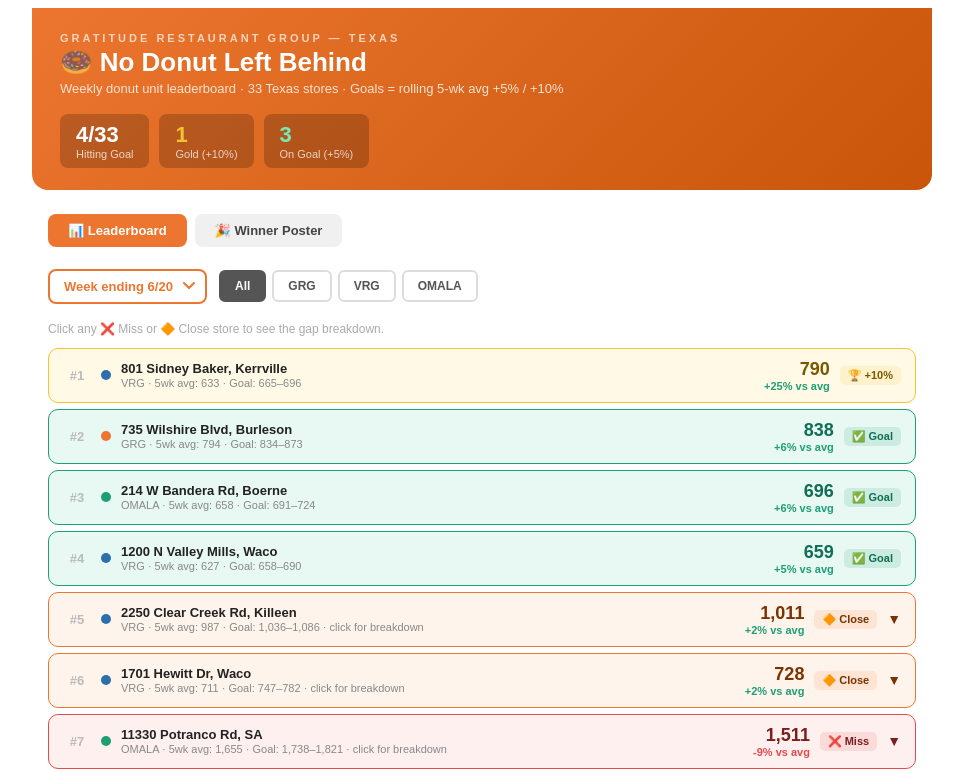
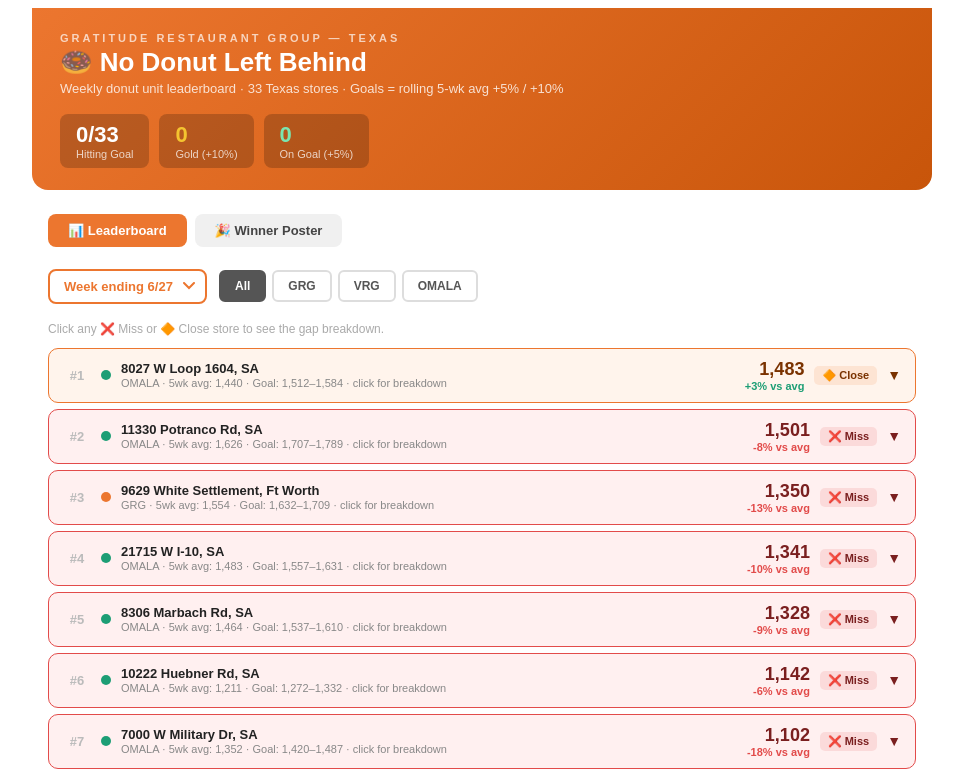
Before and after one commit to anthonyrodriguez-maker/no-donut-left-behind, a React (Create React App) app: page / in a window 1280 px wide. Shown: the top 773 px of the page, without its empty margins (158-1121 px from the left). Built offline with nearby package versions, Linux system fonts and the light colour scheme.

Commit message:
Update App.js

```diff
--- a/src/App.js
+++ b/src/App.js
@@ -8,6 +8,7 @@ const WEEKLY_RESULTS = [
   { label:"Week ending 6/6",  data:{"301255":1663,"346510":1794,"350093":853,"350918":1433,"350940":1133,"351985":1481,"352495":917,"353103":1195,"353792":912,"355059":729,"355680":1404,"355681":730,"356104":828,"356733":1101,"357201":1650,"357430":1266,"357649":1136,"357958":802,"358035":1045,"358705":1800,"358790":1775,"358894":1604,"358909":1024,"359470":1462,"359496":1001,"359644":1169,"359888":658,"362644":1021,"362967":1226,"363024":989,"363236":1013,"363238":911,"363902":1328} },
   { label:"Week ending 6/13", data:{"301255":1266,"346510":1496,"350093":794,"350918":944,"350940":815,"351985":1087,"352495":716,"353103":993,"353792":763,"355059":574,"355680":1184,"355681":625,"356104":694,"356733":977,"357201":1341,"357430":1012,"357649":933,"357958":628,"358035":889,"358705":1567,"358790":1274,"358894":1404,"358909":783,"359470":1115,"359496":898,"359644":970,"359888":656,"362644":868,"362967":1054,"363024":718,"363236":762,"363238":827,"363902":1047} },
   { label:"Week ending 6/20", data:{"301255":1201,"346510":1408,"350093":747,"350918":1131,"350940":910,"351985":1109,"352495":838,"353103":989,"353792":767,"355059":659,"355680":1008,"355681":696,"356104":682,"356733":919,"357201":1367,"357430":1025,"357649":1011,"357958":728,"358035":745,"358705":1511,"358790":1324,"358894":1426,"358909":894,"359470":1110,"359496":873,"359644":965,"359888":790,"362644":872,"362967":998,"363024":805,"363236":800,"363238":798,"363902":1122} },
+  { label:"Week ending 6/27", data:{"301255":1102,"346510":1350,"350093":767,"350918":999,"350940":786,"351985":1026,"352495":705,"353103":927,"353792":739,"355059":553,"355680":988,"355681":605,"356104":666,"356733":846,"357201":1341,"357430":959,"357649":877,"357958":682,"358035":818,"358705":1501,"358790":1328,"358894":1483,"358909":815,"359470":1142,"359496":865,"359644":896,"359888":617,"362644":769,"362967":963,"363024":773,"363236":802,"363238":742,"363902":1035} },
 ];
 
 const MORNING_HRS_DAY = 5;
```
